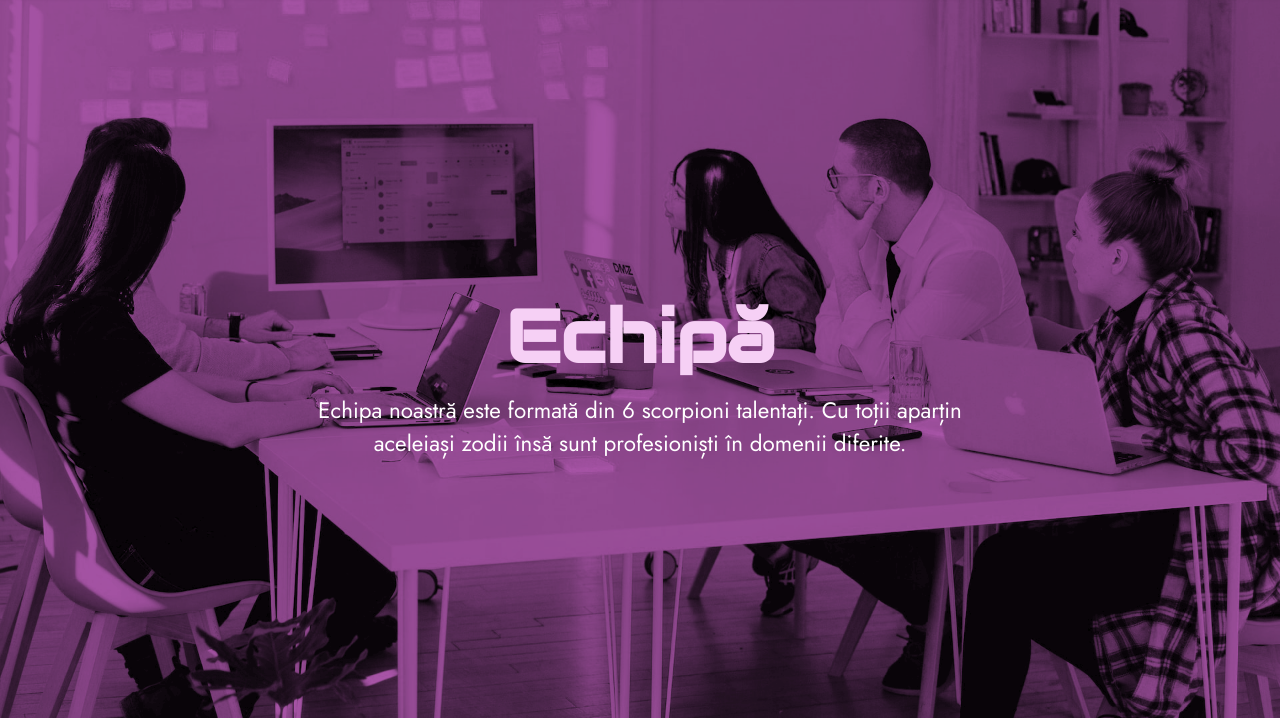
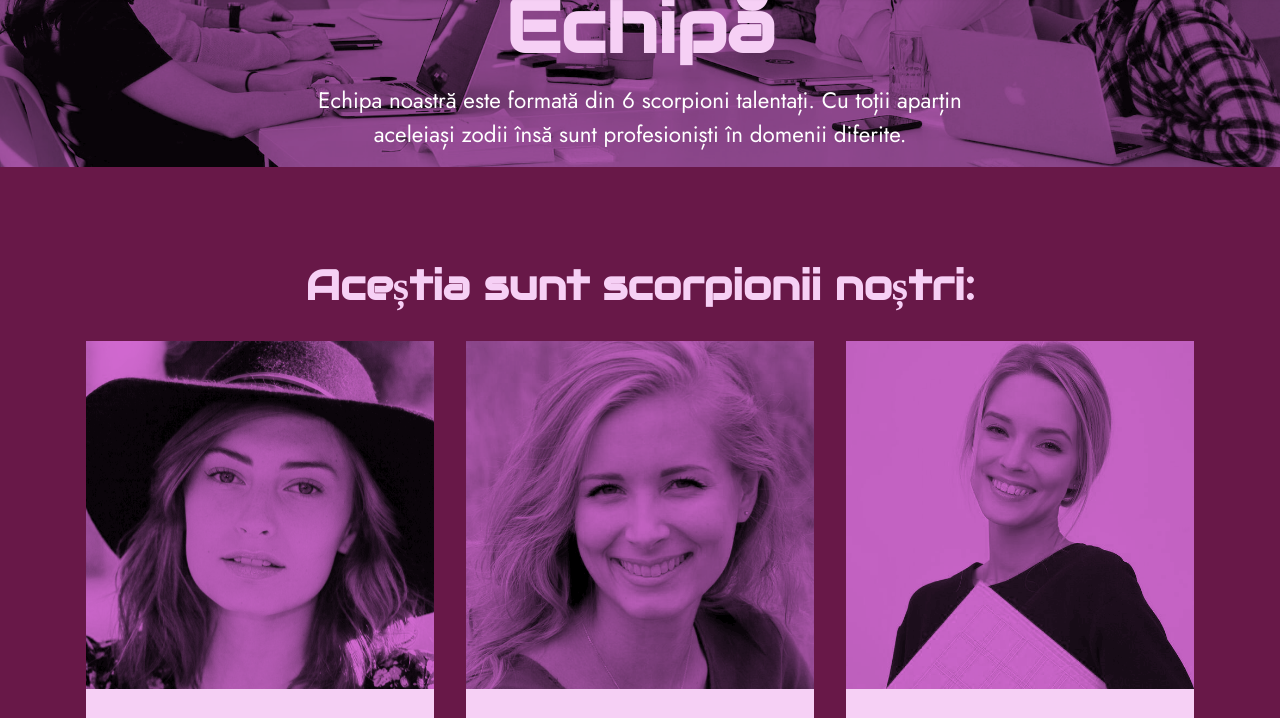
Before and after one commit to biancai27/Scorpion-Tech, a plain HTML site: page echipă.html in a window 1280 px wide. Shown: the part 73-791 px from the top of the page. Drawn offline with Linux system fonts and the light colour scheme; files whose address does not match are found by name.

Commit message:
nu stiu hdr

```diff
--- a/echipă.html
+++ b/echipă.html
@@ -63,7 +63,7 @@
     </nav>
 </div>
 
-<section data-bs-version="5.1" class="header6 cid-ts1loJGyou mbr-fullscreen" id="header6-1o">
+<section data-bs-version="5.1" class="header6 cid-ts1loJGyou" id="header6-1o">
 
 
 
```
